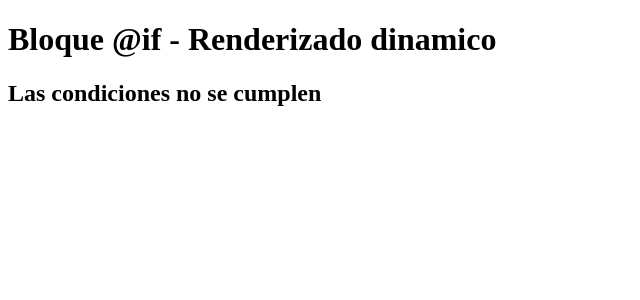
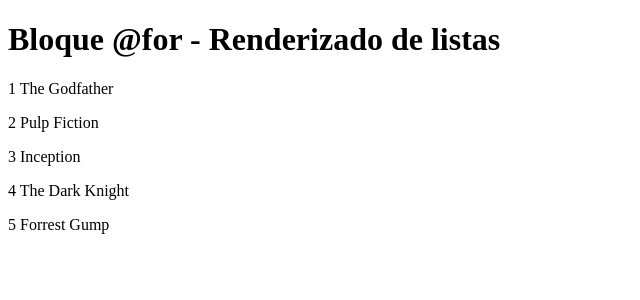
Before and after one commit to ederromero28/Angular-practicas, an Angular app: page / in a window 1280 px wide. Shown: the top 300 px of the page, without its empty margins (0-640 px from the left). Built offline with nearby package versions, Linux system fonts and the light colour scheme.

Commit message:
bloque_for

```diff
--- a/src/app/app.html
+++ b/src/app/app.html
@@ -1,10 +1,5 @@
-<h1>Bloque &#64;if - Renderizado dinamico</h1>
-@if (condition) {
-  <h2>La condicion se cumple</h2>
+<h1>Bloque &#64;for - Renderizado de listas</h1>
+
+@for (movie of movies; track movie) {
+  <p>{{ $index + 1}} {{movie}}</p>
 }
-@else if (condition2) {
-  <h2>La condicion 2 se cumple</h2>
-}
-@else {
-  <h2>Las condiciones no se cumplen</h2>
-}
--- a/src/app/app.ts
+++ b/src/app/app.ts
@@ -10,7 +10,7 @@ import { FormsModule } from '@angular/forms';
   styleUrl: './app.css'
 })
 export class App {
-  condition: boolean = false;
-  condition2: string = '';
+
+  movies: string[] = ['The Godfather', 'Pulp Fiction', 'Inception', 'The Dark Knight', 'Forrest Gump'];
 
 }
```
